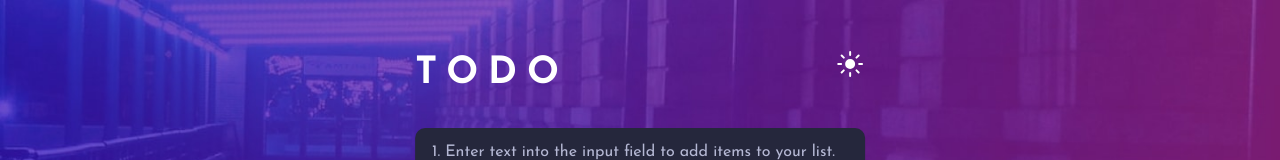
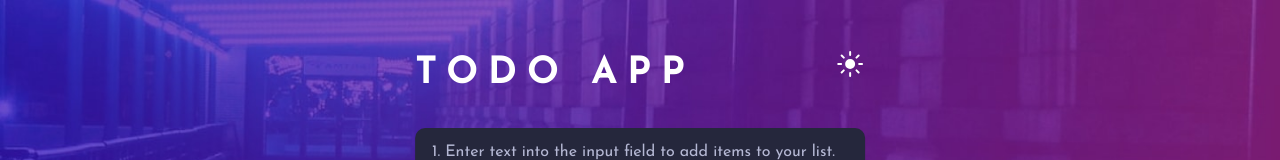
Before and after one commit to Duyen-codes/todo-app, a plain HTML site: page index.html in a window 1280 px wide. Shown: the top 160 px of the page. Drawn offline with Linux system fonts and the light colour scheme.

Commit message:
latest changes

```diff
--- a/index.html
+++ b/index.html
@@ -9,7 +9,7 @@
   <body>
     <main>
       <section class="top-img">
-        <h1>Todo</h1>
+        <h1>Todo APP</h1>
         <btn class="btn-tgl"></btn>
       </section>
 
```
